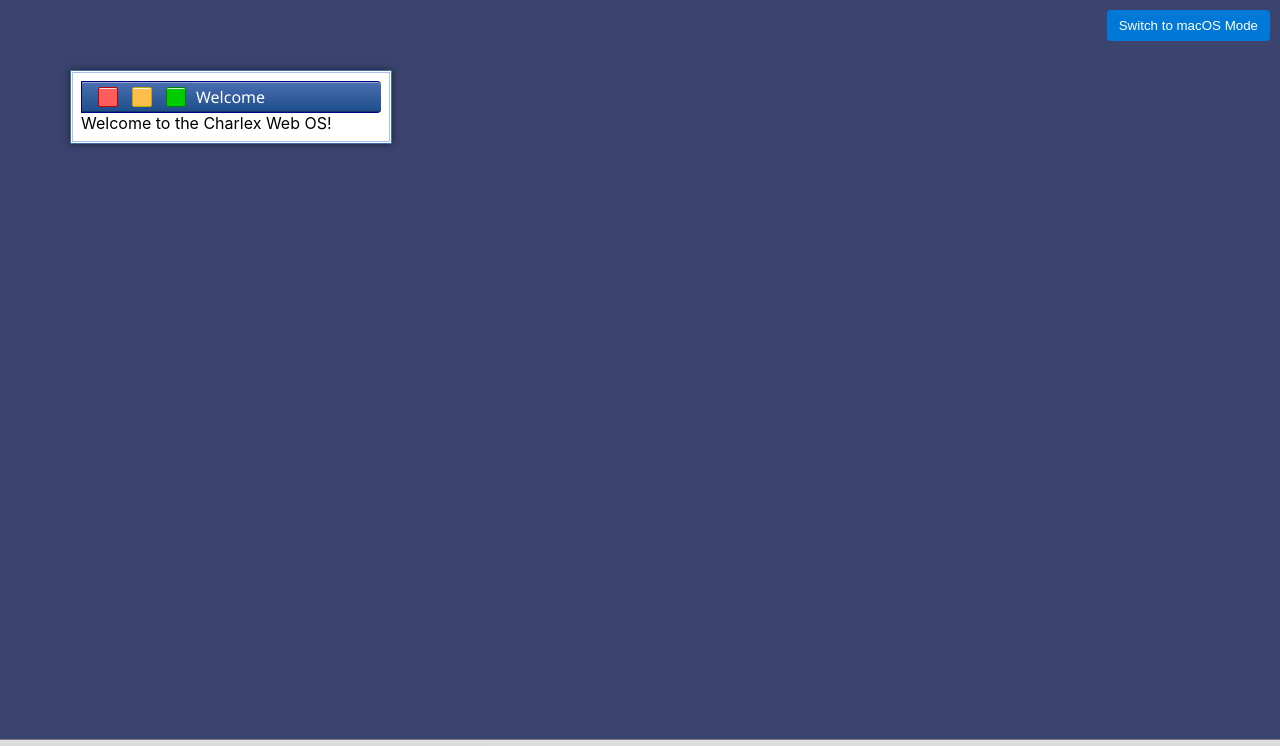
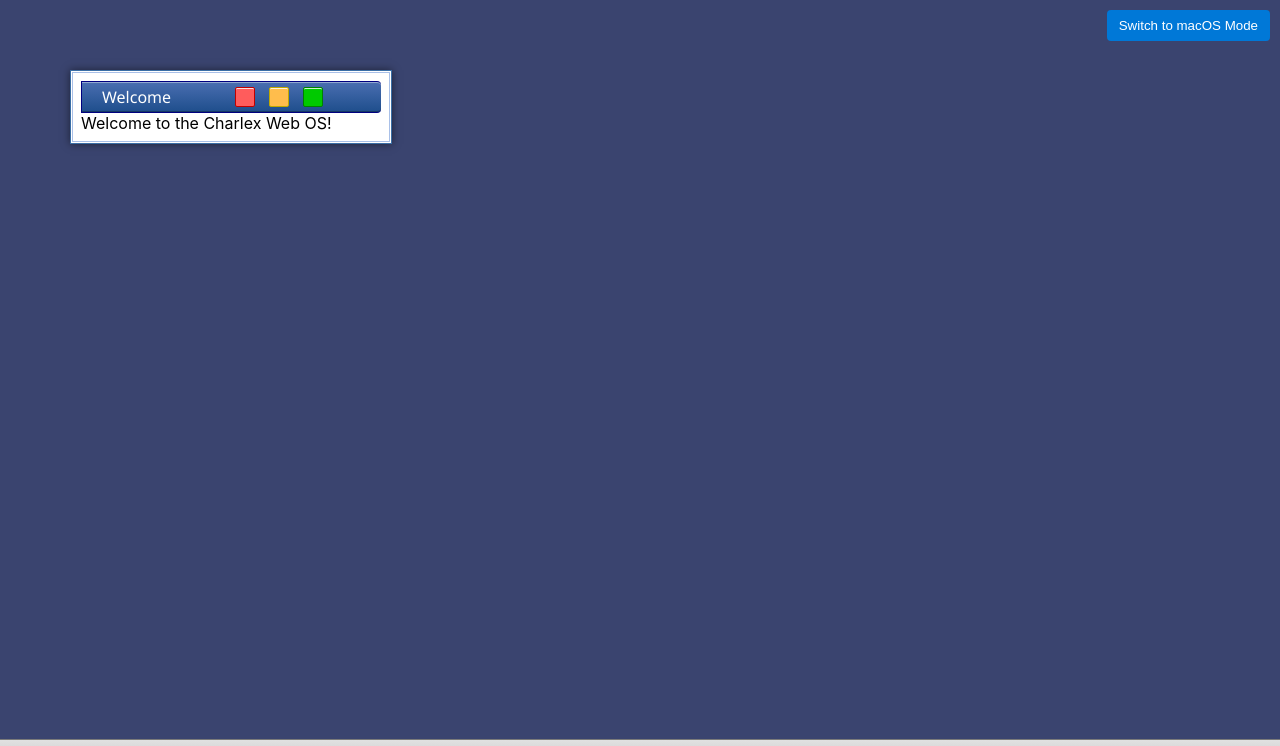
Before and after one commit to pyshwaa/charlex-webos, a plain HTML site: page index.html in a window 1280 px wide. Both pictures are taken after a click on the button "Switch to Windows Mode". Shown: the top 746 px of the page. Drawn offline with Linux system fonts and the light colour scheme.

Commit message:
Windows-Mode updated to the EXOTIC  UI

```diff
--- a/css/windows_mode.css
+++ b/css/windows_mode.css
@@ -77,7 +77,7 @@ body.windows-mode .window-header {
     cursor: default;
     display: flex;
     align-items: center;
-    justify-content: flex-start; /* Align title to left */
+    justify-content: space-between; /* Space between title and controls */
     padding: 0 10px;
     font-family: "Segoe UI", Tahoma, Geneva, Verdana, sans-serif;
     font-weight: normal;
@@ -97,6 +97,9 @@ body.windows-mode .window-title {
     margin-left: 10px;
     flex-grow: 1;
     user-select: text;
+    white-space: nowrap;
+    overflow: hidden;
+    text-overflow: ellipsis;
 }
 
 body.windows-mode .window-control-button {
@@ -111,6 +114,17 @@ body.windows-mode .window-control-button {
     transition: background-color 0.2s ease;
     position: relative;
     top: 0;
+}
+
+body.windows-mode .window-controls {
+    display: flex;
+    gap: 8px;
+    order: 2;
+}
+
+body.windows-mode .window-header > div[style] {
+    width: 48px;
+    order: 3; /* Spacer div to the right */
 }
 
 body.windows-mode .window-control-button.close {
```
